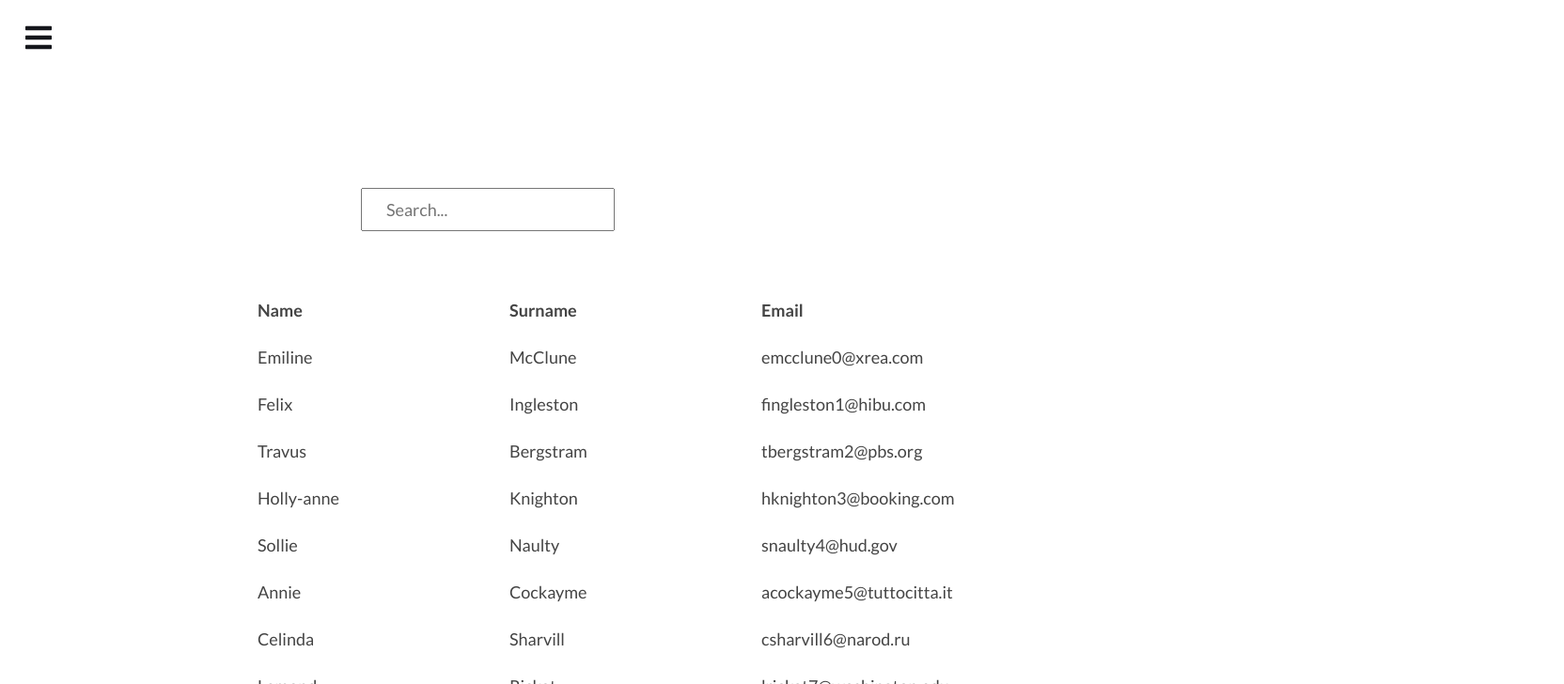
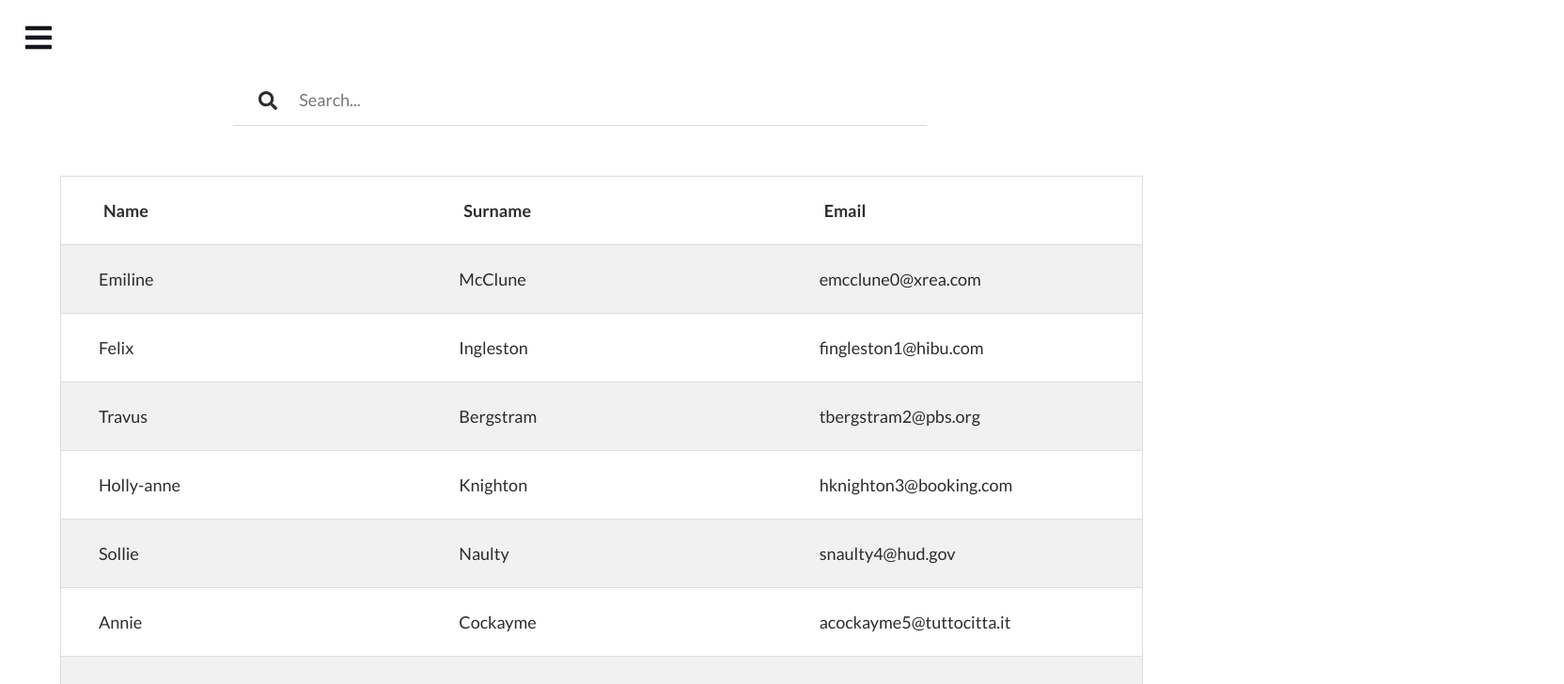
Before and after one commit to leesiyun/react-mini-app, a React (Create React App) app: page /search in a window 1280 px wide. Shown: the top 728 px of the page at 94% size, 1664 px wide, since content can reach past the window. Built offline with nearby package versions, Linux system fonts and the light colour scheme.

Commit message:
Style : PC画面のCSS修正

```diff
--- a/src/App.js
+++ b/src/App.js
@@ -22,6 +22,8 @@ const Main = styled.div`
   display: flex;
   height: 90vh;
   width: 100%;
+  margin: 0;
+  padding: 0;
   align-items: center;
   justify-content: center;
   line-height: 2rem;
--- a/src/pages/search/Table.js
+++ b/src/pages/search/Table.js
@@ -22,23 +22,27 @@ const Table = ({ data }) => (
 export default Table;
 
 const TableStyle = styled.table`
-  margin-top: 50px;
-  border-spacing: 18px;
-  color: #444;
+  margin-top: 60px;
+  width: 100%;
+  border-spacing: 0;
+  border: 1px solid #dddddd;
   font-size: 18px;
+  table-layout: fixed;
+
+  tr {
+    &:nth-child(even) {
+      background-color: #f1f1f1;
+    }
+  }
+
   th {
     text-align: left;
-    min-width: 250px;
+    border-bottom: 1px solid #dddddd;
+    padding: 20px 20px 20px 45px;
   }
-  @media (max-width: 768px) {
-    font-size: 13px;
-    margin-top: 20px;
-    border-spacing: 5px;
-    th {
-      min-width: 95px;
-    }
-    th:first-child {
-      min-width: 75px;
-    }
+
+  td {
+    border-bottom: 1px solid #dddddd;
+    padding: 20px 0 20px 40px;
   }
 `;
--- a/src/pages/search/index.js
+++ b/src/pages/search/index.js
@@ -2,6 +2,7 @@ import { useState } from "react";
 import { Users } from "./users";
 import Table from "./Table";
 import styled from "styled-components";
+import * as FaIcons from "react-icons/fa";
 
 const Search = () => {
   const [query, setQuery] = useState("");
@@ -15,8 +16,9 @@ const Search = () => {
   const searchQuery = (e) => setQuery(e.target.value.toLowerCase());
 
   return (
-    <SearchStyle>
+    <SearchStyle className="Search">
       <div>
+        <FaIcons.FaSearch className="icon" />
         <input type="text" placeholder="Search..." onChange={searchQuery} />
       </div>
       <Table data={search(Users)} />
@@ -27,27 +29,34 @@ const Search = () => {
 export default Search;
 
 const SearchStyle = styled.div`
-  height: 90vh;
-  padding: 0;
-  margin: 0;
-  width: 100%;
-  position: relative;
-  left: 20%;
+  height: 100%;
+  margin-top: 150px;
+  color: #2c2c2c;
+  width: 90%;
+  margin-left: auto;
+  margin-right: auto;
+
   div {
-    margin-top: 200px;
+    text-align: center;
+    width: 80%;
+  }
+
+  .icon {
+    font-size: 20px;
+    margin-top: 22px;
     position: relative;
-    left: 10%;
+    left: 14%;
   }
+
   input {
-    padding: 10px 40px 10px 25px;
     font-size: 18px;
-  }
-  @media (max-width: 768px) {
-    font-size: 14px;
-    left: 8%;
-    input {
-      padding: 8px 40px 8px 25px;
-      font-size: 16px;
+    width: 80%;
+    float: right;
+    border: none;
+    border-bottom: 1px solid #dddddd;
+    padding: 20px 20px 16px 70px;
+    &:focus {
+      outline: none;
     }
   }
 `;
```
